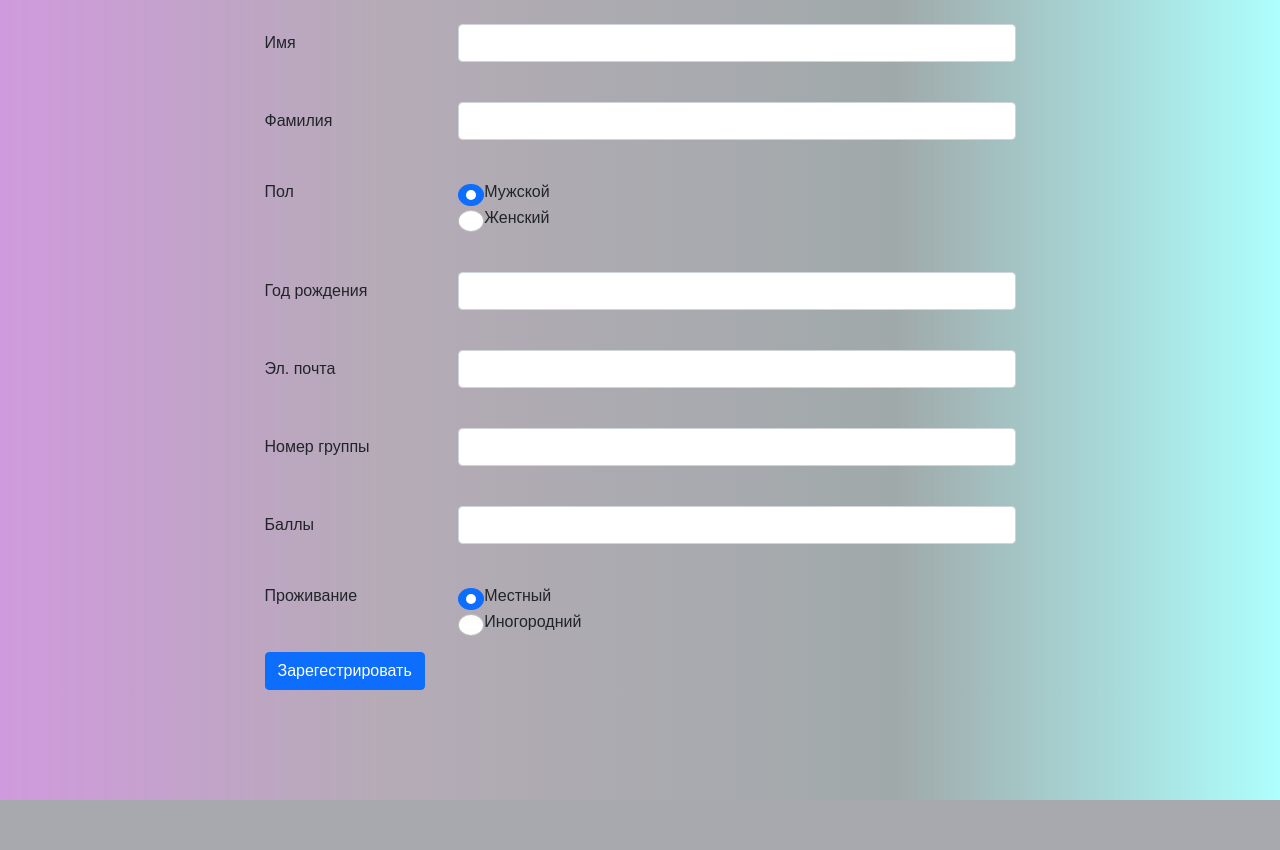
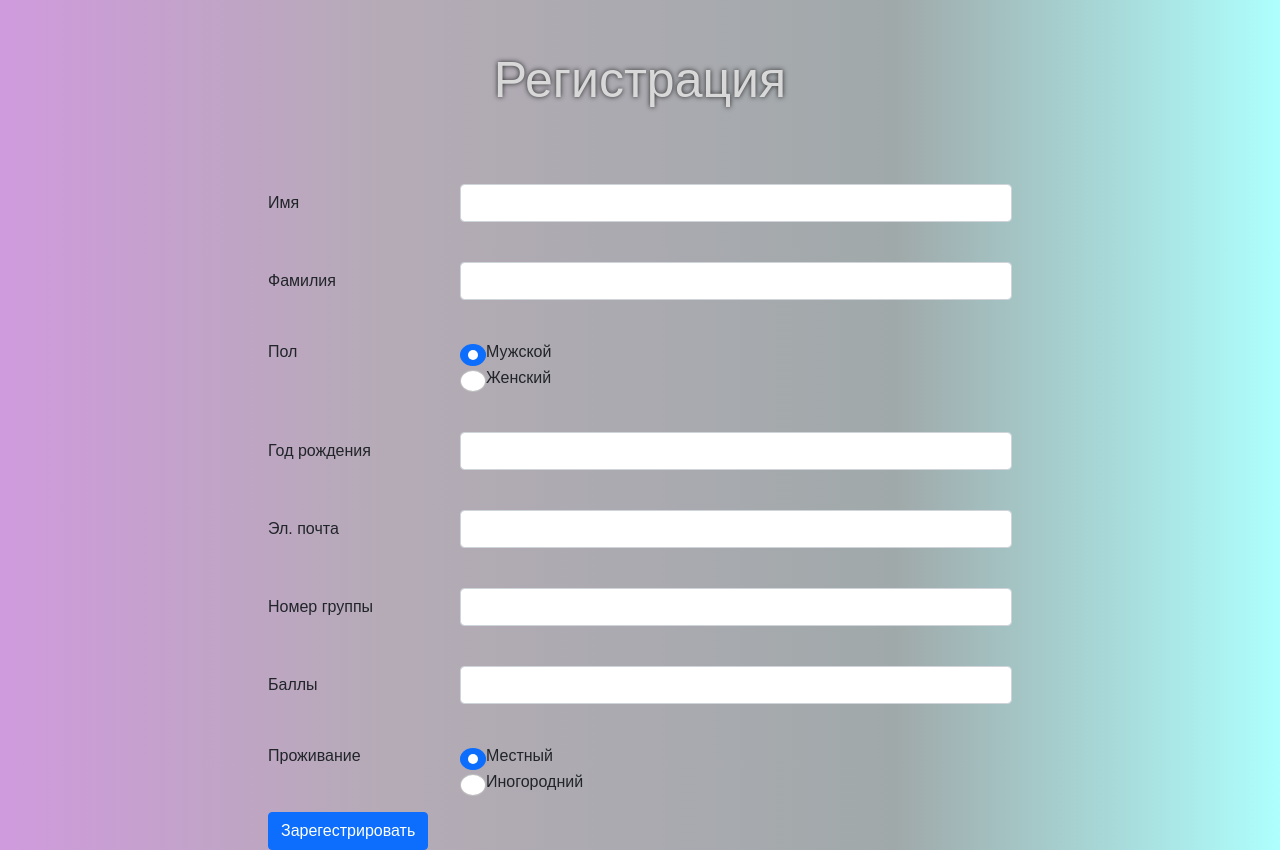
Before and after one commit to archBullet/StudentsList, a PHP site: page /Students/reg.php in a window 1280 px wide. Before the commit the page ends 800 px from the top, so only its background shows below. Run offline with PHP 8.4, Linux system fonts and the light colour scheme.

Commit message:
add preview, title

```diff
--- a/assets/css/style.css
+++ b/assets/css/style.css
@@ -87,7 +87,7 @@ body {
 }
 
 .wrapper {
-	padding-top: 100px;
+	padding-top: 50px;
 	width: 60%;
 }
 
@@ -114,3 +114,11 @@ body {
 .panel {
 	justify-content: space-between;
 }
+
+h1 {
+	margin: 0 auto;
+	text-align: center;
+	padding-top: 50px;
+	color:    rgba(224, 224, 224, 0.942);
+	text-shadow: 0px 0px 5px rgb(36, 36, 36);
+}
--- a/index.php
+++ b/index.php
@@ -22,6 +22,7 @@ include "path.php";
 </head>
 
 <body>
+	<h1>Список абитуриентов</h1>
 	<div class="container wrapper">
 		<div class="panel form-outline row g-2">
 			<input class="search_area col-auto" type="search" id="form1" class="form-control" placeholder="Поиск" aria-label="Search" />
--- a/reg.php
+++ b/reg.php
@@ -18,7 +18,8 @@ require_once 'app/controllers/registration.php';
 </head>
 
 <body>
-	<div class="container reg_form">
+	<h1>Регистрация</h1>
+	<div class="wrapper container reg_form">
 		<form method="POST" action="reg.php">
 			<span class="err">
 				<?= Errors::$errName ?>
```
Also changed, not shown: README.md (added), preview/perv1.jpg (added), preview/perv2.jpg (added).
